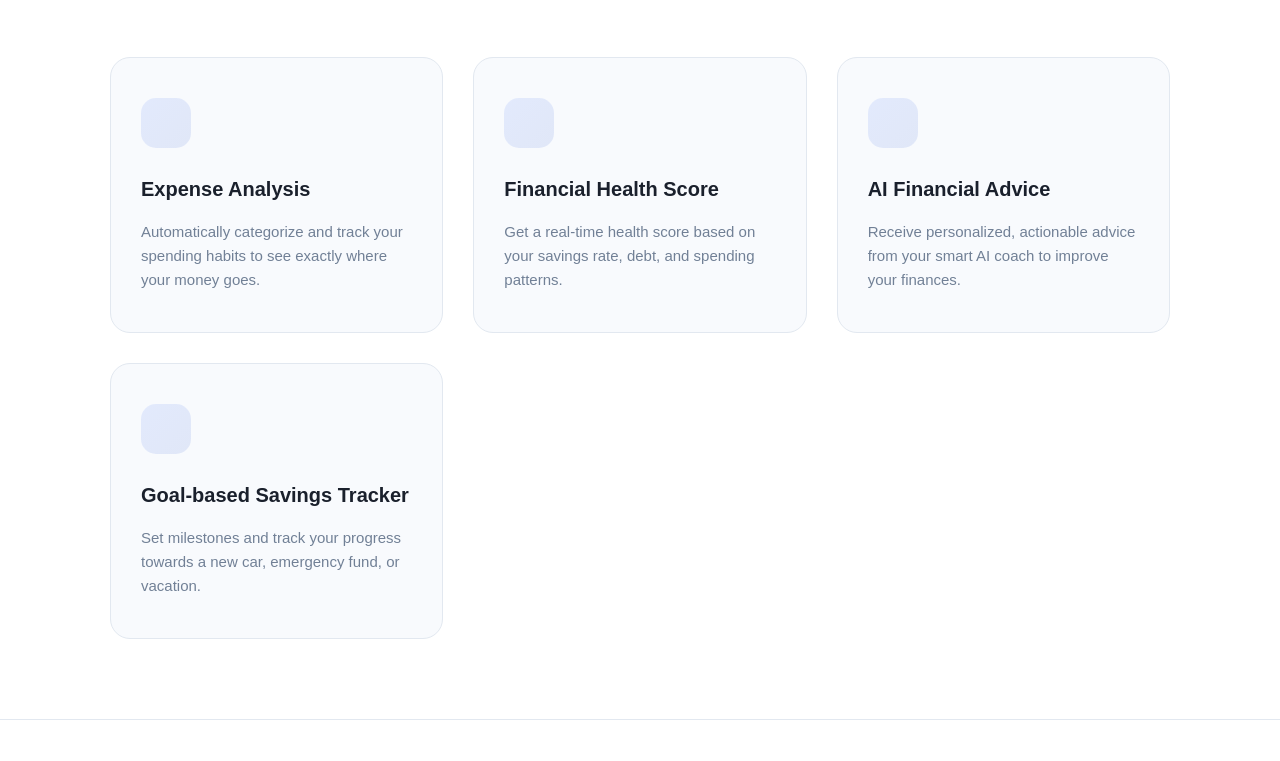
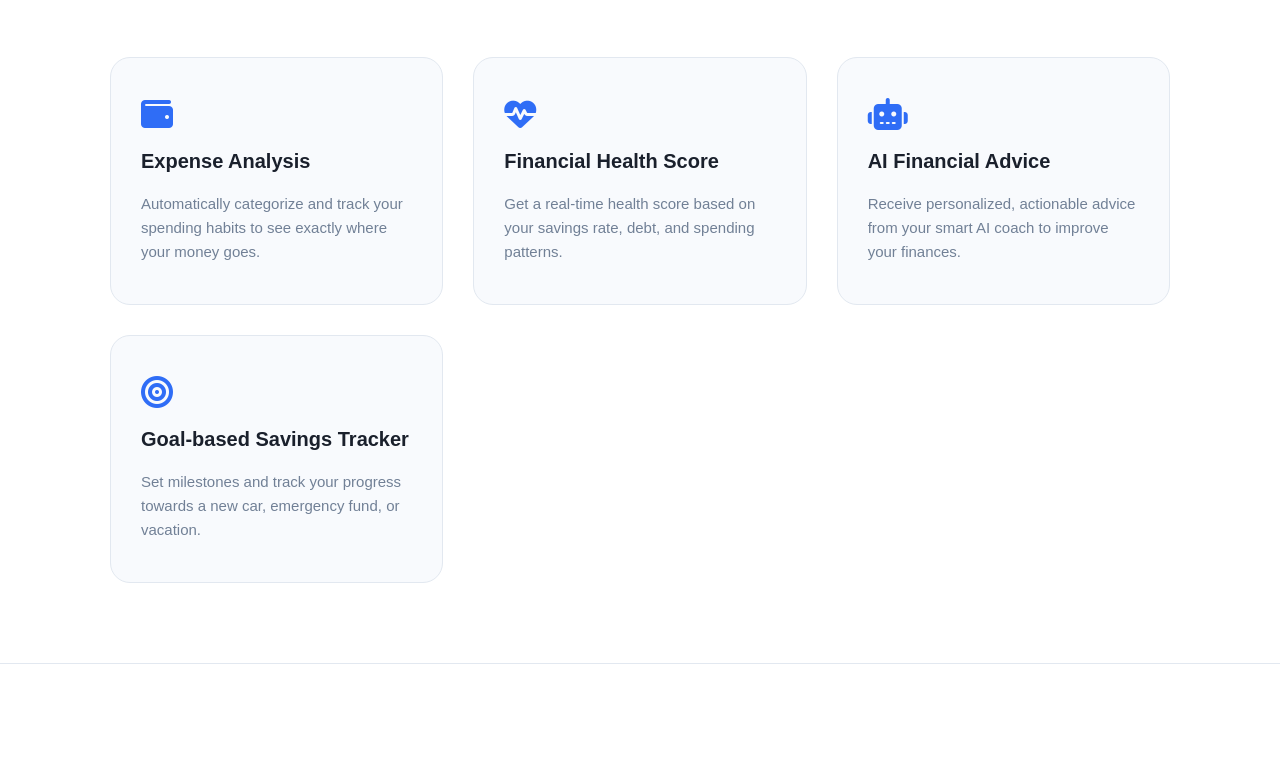
Before and after one commit to John-tech8/-SmartSpend-ai, a website: page frontend/index.html in a window 1280 px wide. Shown: the part 865-1626 px from the top of the page. Drawn offline with Linux system fonts and the light colour scheme.

Commit message:
feat: Implement the initial frontend landing page with navigation, hero, features, and call to action sections.

```diff
--- a/frontend/index.html
+++ b/frontend/index.html
@@ -8,6 +8,8 @@
     <link rel="stylesheet" href="css/main.css">
     <link rel="stylesheet" href="css/components.css">
     <link rel="stylesheet" href="css/animations.css">
+    <!-- FontAwesome for Icons -->
+    <link rel="stylesheet" href="https://cdnjs.cloudflare.com/ajax/libs/font-awesome/6.4.0/css/all.min.css">
     <style>
         .nav-btn {
             padding: 8px 16px;
@@ -40,7 +42,7 @@
     <!-- Navigation -->
     <header class="navbar">
         <div class="container">
-            <a href="#" class="logo">SmartSpend</a>
+            <a href="#" class="logo"><i class="fas fa-chart-line" style="margin-right: 8px;"></i>SmartSpend</a>
             <nav class="nav-links">
                 <a href="#features">Features</a>
                 <a href="about.html">About</a>
@@ -79,7 +81,7 @@
                 <!-- Feature 1 -->
                 <a href="expenses.html" style="text-decoration: none; color: inherit; display: block;">
                     <div class="feature-card">
-                        <div class="feature-icon expense-icon"></div>
+                        <i class="fas fa-wallet fa-2x" style="color: #2f6df6; margin-bottom: 15px; display: block;"></i>
                         <h3 class="feature-title">Expense Analysis</h3>
                         <p class="feature-desc">Automatically categorize and track your spending habits to see exactly
                             where
@@ -90,7 +92,8 @@
                 <!-- Feature 2 -->
                 <a href="#hero" style="text-decoration: none; color: inherit; display: block;">
                     <div class="feature-card">
-                        <div class="feature-icon health-icon"></div>
+                        <i class="fas fa-heartbeat fa-2x"
+                            style="color: #2f6df6; margin-bottom: 15px; display: block;"></i>
                         <h3 class="feature-title">Financial Health Score</h3>
                         <p class="feature-desc">Get a real-time health score based on your savings rate, debt, and
                             spending
@@ -101,7 +104,7 @@
                 <!-- Feature 3 -->
                 <a href="aiagent.html" style="text-decoration: none; color: inherit; display: block;">
                     <div class="feature-card">
-                        <div class="feature-icon ai-icon"></div>
+                        <i class="fas fa-robot fa-2x" style="color: #2f6df6; margin-bottom: 15px; display: block;"></i>
                         <h3 class="feature-title">AI Financial Advice</h3>
                         <p class="feature-desc">Receive personalized, actionable advice from your smart AI coach to
                             improve
@@ -112,7 +115,8 @@
                 <!-- Feature 4 -->
                 <a href="goals.html" style="text-decoration: none; color: inherit; display: block;">
                     <div class="feature-card">
-                        <div class="feature-icon goal-icon"></div>
+                        <i class="fas fa-bullseye fa-2x"
+                            style="color: #2f6df6; margin-bottom: 15px; display: block;"></i>
                         <h3 class="feature-title">Goal-based Savings Tracker</h3>
                         <p class="feature-desc">Set milestones and track your progress towards a new car, emergency
                             fund, or
```
